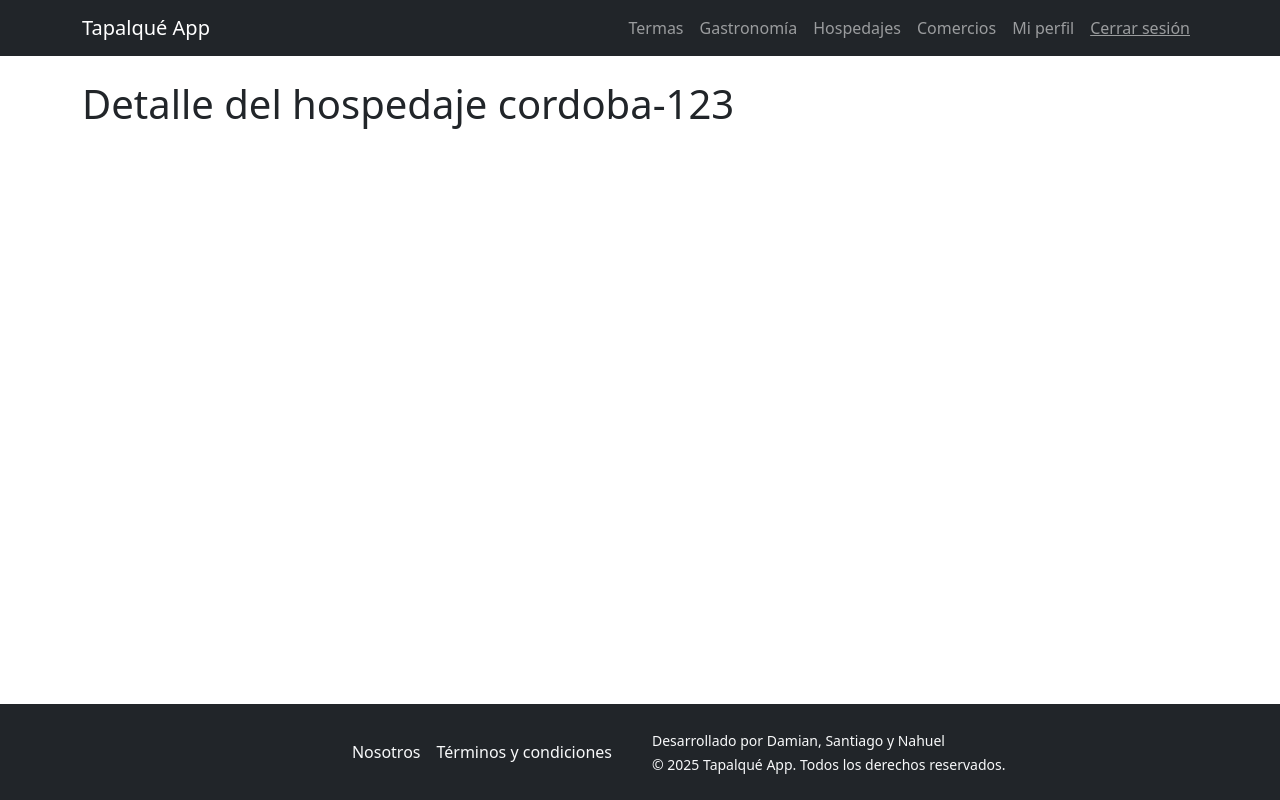
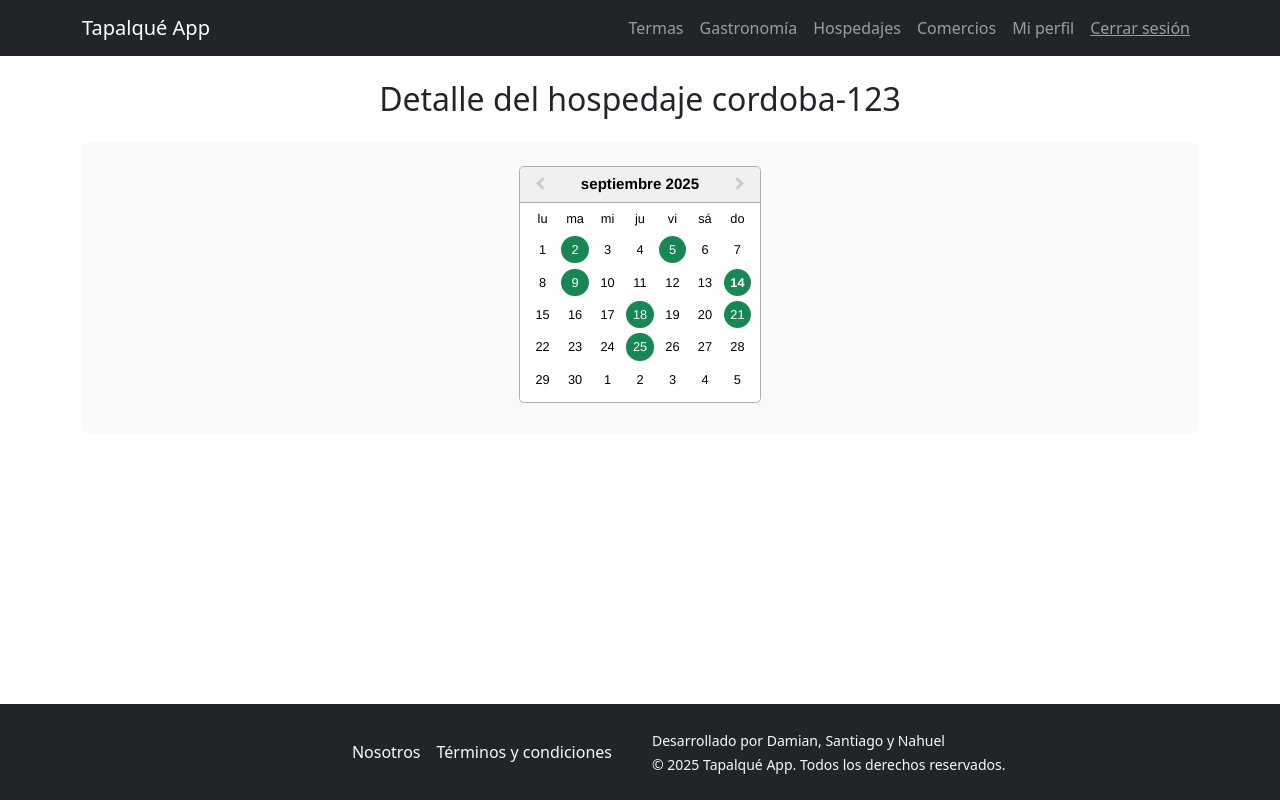
Before and after one commit to DamianZingale/TapalqueApp, a React (Vite) app in the folder portal Frontend/: page /hospedaje/cordoba-123 in a window 1280 px wide. Built offline with nearby package versions, Linux system fonts and the light colour scheme.

Commit message:
Update HospedajeDetailPage.tsx

```diff
--- a/portal Frontend/src/features/hospedaje/pages/HospedajeDetailPage.tsx
+++ b/portal Frontend/src/features/hospedaje/pages/HospedajeDetailPage.tsx
@@ -1,6 +1,14 @@
 import { useParams } from "react-router-dom";
+import { Calendario } from "../components/calendario";
+import { Title } from "../../../shared/components/Title";
 
 export default function HospedajeDetailPage() {
     const { id } = useParams();
-    return <h1>Detalle del hospedaje {id}</h1>;
+    return (
+        <>
+            <Title text={`Detalle del hospedaje ${id}`} />
+            <Calendario />
+        </>
+    )
+
 }
```
